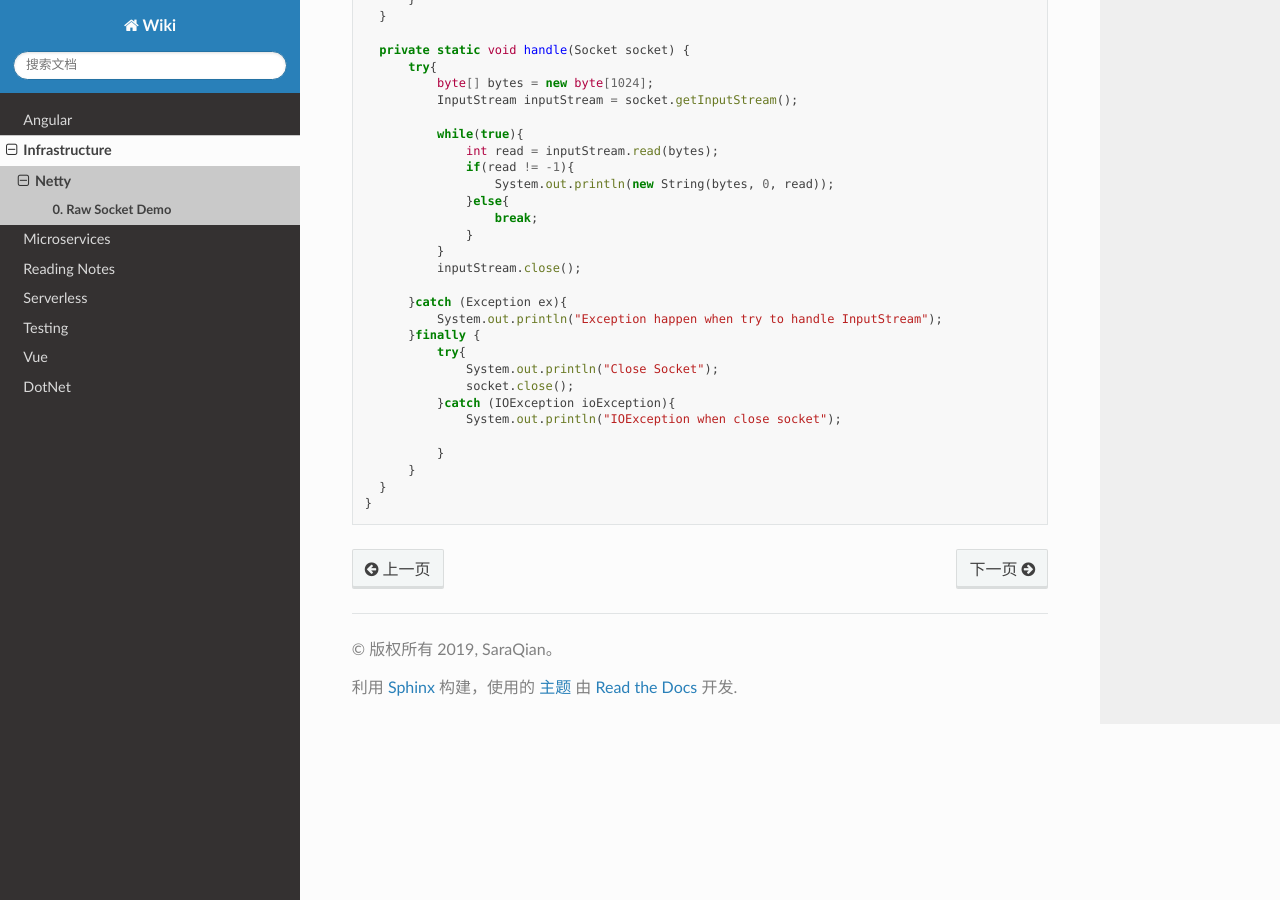
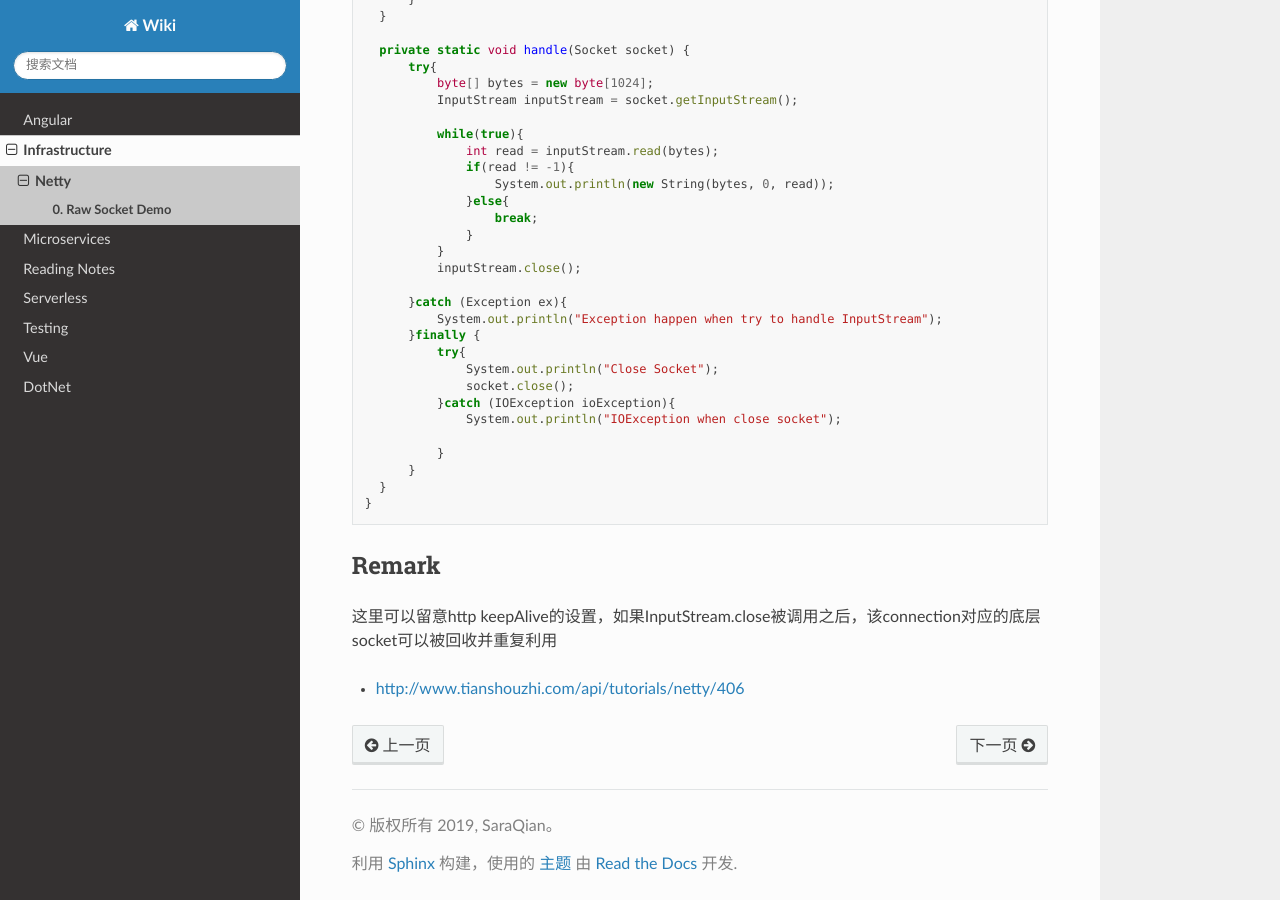
Before and after one commit to abigail830/Sphinx_wiki, a Sphinx documentation site: the page built from source/Infrastructure/Netty/raw_socket.rst, in a window 1280 px wide and 900 px high, scrolled down 841 px. Built offline with Sphinx 7.4.7 and the Read the Docs theme 2.0.0, drawn with Linux system fonts in a browser that asks for light colours.

Commit message:
Update raw_socket.rst

```diff
--- a/source/Infrastructure/Netty/raw_socket.rst
+++ b/source/Infrastructure/Netty/raw_socket.rst
@@ -67,5 +67,11 @@
     }
   }
 
+Remark
+^^^^^^^^^
+
+这里可以留意http keepAlive的设置，如果InputStream.close被调用之后，该connection对应的底层socket可以被回收并重复利用
+
+* http://www.tianshouzhi.com/api/tutorials/netty/406
 
 .. index:: Netty
```
